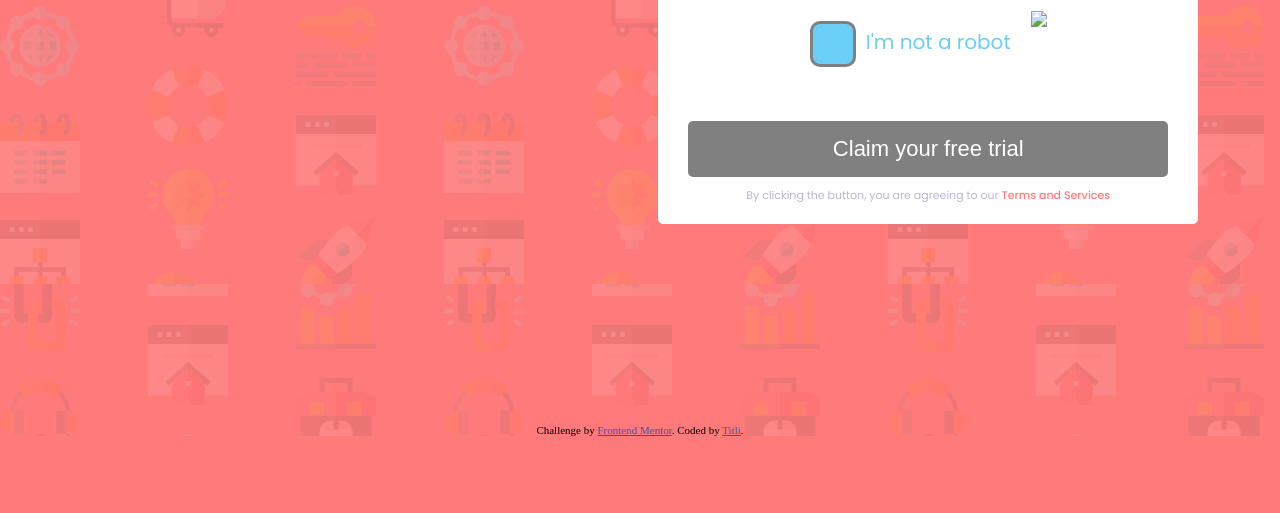
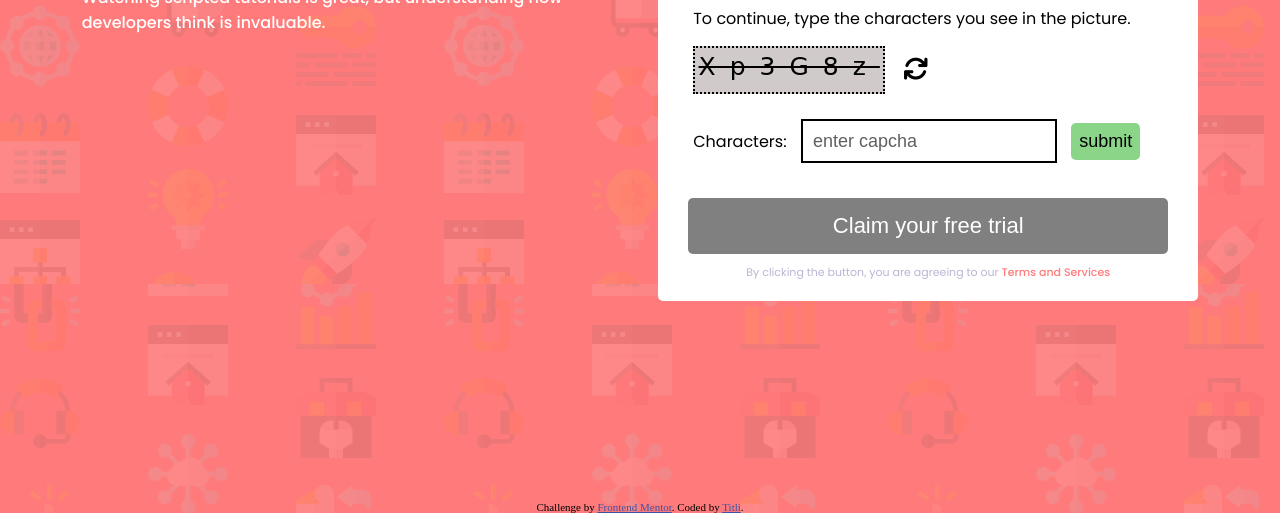
Before and after one commit to Titli007/random-number-recapcha, a plain HTML site: page index.html in a window 1280 px wide. Shown: the part 516-1029 px from the top of the page. Before the commit the page ends 952 px from the top, so only its background shows below. Drawn offline with Linux system fonts and the light colour scheme; a web font is replaced by a local one.

Commit message:
f commit

```diff
--- a/index.html
+++ b/index.html
@@ -8,8 +8,16 @@
 
   <link rel="icon" type="image/png" sizes="32x32" href="./images/favicon-32x32.png">
   <link rel="stylesheet" href="style.css">
+  <link rel="stylesheet" href="https://cdnjs.cloudflare.com/ajax/libs/font-awesome/6.4.0/css/all.min.css"/>
   <link rel="preconnect" href="https://fonts.googleapis.com">
   <link rel="preconnect" href="https://fonts.gstatic.com" crossorigin>
+  <link rel="preconnect" href="https://fonts.googleapis.com">
+<link rel="preconnect" href="https://fonts.gstatic.com" crossorigin>
+<link href="https://fonts.googleapis.com/css2?family=Big+Shoulders+Inline+Text:wght@200&display=swap" rel="stylesheet">
+
+<link rel="preconnect" href="https://fonts.googleapis.com">
+<link rel="preconnect" href="https://fonts.gstatic.com" crossorigin>
+<link href="https://fonts.googleapis.com/css2?family=Big+Shoulders+Inline+Text:wght@700&display=swap" rel="stylesheet">
   <link href="https://fonts.googleapis.com/css2?family=Poppins:wght@400;500;600;700&display=swap" rel="stylesheet">
   <title>Frontend Mentor | Intro component with sign up form</title>
 
@@ -80,15 +88,16 @@
             <span id="four" class="e" style="color: hsl(0, 100%, 74%);"></span>
           </div>
         </form>
-        <div class="tooltip" id="tip">
-          <span>reCAPCHA</span>
-        </div>
+
         <div class="capcha">
-          <!-- <div class="box"> -->
-          <p id="tick"><span id="bal">&#10004;</span></p>
-          <!-- </div> -->
-          <p id="checkbox-text">I'm not a robot</p>
-          <img id="capcha-icon" class="capcha-icon" src="./images/dVHQiE0t_400x400.png">
+          <p class="cap-text">To continue, type the characters you see in the picture.</picture></p>
+          <del id="random"></del>
+          <i onclick="randomNumber()" class="fa-solid fa-arrows-rotate"></i>
+          <div class="form">
+            <label id="capcha-lebel">Characters:</label>
+            <input id="capcha-input" type="text" placeholder="enter capcha">
+            <button onclick="submitCapcha()" id="cap-btn">submit</button>
+          </div>
         </div>
 
         <button class="btn" id="btn" disabled>
--- a/script.js
+++ b/script.js
@@ -2,6 +2,54 @@ let fname;
 let lname;
 let email;
 let pass;
+
+
+randomNumber();
+
+
+function submitCapcha(){
+    let x = document.getElementById('capcha-input').value;
+    let y = document.getElementById('random').innerHTML;
+    if(x === y){
+        console.log('true');
+        document.getElementById('btn').removeAttribute("disabled");
+        document.getElementById('btn').classList.remove('btn');
+        document.getElementById('btn').classList.add('btn-capcha');
+    }
+    else{
+        window.alert("Invalid capcha");
+        randomNumber();
+        document.getElementById('capcha-input').value="";
+    }
+}
+
+function randomNumber(){
+
+    const alphabet = "ABCDEFGHIJKLMNOPQRSTUVWXYZabcdefghijklmnopqrstuvwxyz";
+
+    let arr=[];
+    arr[0]=alphabet[Math.floor(Math.random() * alphabet.length)];
+    arr[1]=alphabet[Math.floor(Math.random() * alphabet.length)];
+    arr[2]=Math.floor(Math.random() * 10);
+    arr[3]=alphabet[Math.floor(Math.random() * alphabet.length)];
+    arr[4]=Math.floor(Math.random() * 10);
+    arr[5]=alphabet[Math.floor(Math.random() * alphabet.length)];
+
+    // console.log(arr);
+
+    let str=arr.join("");
+
+    // console.log(str);
+
+    document.getElementById('random').innerHTML=str;
+
+};
+
+
+let capchaText=document.getElementById('random');
+let capchaInput= document.getElementById('capcha-input');
+let submit= document.getElementById('cap-btn');
+
 
 
 
@@ -21,26 +69,7 @@ let pass;
 // }
 
 
-let tick=document.getElementById('tick');
-tick.addEventListener('click', () =>{
-    // tick.innerHTML="&#10004;";
-    tick.style.backgroundColor="white";
-    bal.style.opacity="1";
-    document.getElementById('btn').classList.add('btn-capcha');
-    document.getElementById('btn').classList.remove('btn');
-    if(tick.innerHTML === "&#10004;"){
-        document.getElementById('btn').removeAttribute("disabled", false);
-    }
-    else{
-        document.getElementById('btn').removeAttribute("disabled", true);
-    }
-});
-document.getElementById('capcha-icon').addEventListener('mouseover', () =>{
-    document.getElementById('tip').style.opacity="1";
-});
-document.getElementById('capcha-icon').addEventListener('mouseout', () =>{
-    document.getElementById('tip').style.opacity="0";
-});
+
 
 
 document.getElementById("btn").onclick = () => {
@@ -73,11 +102,13 @@ document.getElementById("btn").onclick = () => {
     }
     else{
         window.alert("YOUR ACCOUNT HAS BEEN SUCCESFULLY CREATED");
+        window.location.reload();
     }
 
     console.log(fname, lname, email, pass);
+
 };
 
 
 // console.log(document.getElementById("fname"));
-console.log(document.getElementsByClassName("f")[0]);
+// console.log(document.getElementsByClassName("f")[0]);
--- a/style.css
+++ b/style.css
@@ -124,66 +124,63 @@ body{
     color: white;
 }
 .capcha{
-    font-size: 20px;
-    color: gray;
-    padding: 20px;
-    margin: 10px;
-    border-radius: 20px;
     display: flex;
-    justify-content: center;
-    color: rgb(106, 206, 246);
+    flex-direction: column;
+    color: black;
+    margin: 15px;
+    position: relative;
 }
-#tick{
-    margin-right: 10px;
-    background-color: rgb(106, 206, 246);
-    width: 40px;
+.cap-text{
+    color: black;
+}
+#random{
+    color: black;
+    background-color: rgb(208, 202, 202);
     height: 40px;
     text-align: center;
-    color: gray;
-    border-radius: 10px;
-    font-size: 30px;
-    border: 3px solid gray;
+    width: 40%;
+    margin: 15px 0 15px 0;
+    padding-top: 4px;
+    border: 2px dotted black;
+    text-overflow: ellipsis;
+    white-space: nowrap;
+    overflow: hidden;
+    font-size: 25px;
+    font-family: 'Big Shoulders Inline Text', cursive;
+    /* text-decoration: line-through; */
+    letter-spacing: 14px;
 }
-#bal{
-    opacity: 0;
-    transition: all .4s ease-in-out;
+#capcha-input{
+    /* width: 90%; */
+    color: rgb(35, 34, 34);
+    border: 2px solid black;
+    height: 40px;
+    margin: 10px;
+    padding: 0 10px 0 10px;
+    font-size: 18px;
+}
+#capcha-input::placeholder{
+    font-size: 18px;
+    color: rgb(96, 96, 96);
+}
+.fa-solid{
+    position: absolute;
+    top: 50px;
+    left: 210px;
+    font-size: 25px;
+}
+.fa-solid:hover{
+    opacity: .5;
+    transition: all .3s ease-in-out;
     cursor: pointer;
 }
-#tick:hover{
-    background-color: white;
-    transition: all .3s ease-in-out;
-
+#cap-btn{
+    font-size: 18px;
+    background-color: rgb(139, 213, 137);
+    padding: 8px;
+    border-radius: 5px;
 }
-#checkbox-text{
-    padding-top: 6px;
+#cap-btn:hover{
+    opacity: .6;
+    transition: .3s ease-in-out;
 }
-#capcha-icon{
-    height: 70px;
-    margin-left: 20px;
-    margin-top: -10px;
-}
-.tooltip{
-    color: rgb(255, 255, 255);
-    /* visibility: hidden; */
-    background-color:black ;
-    display: inline-block;
-    padding: 3px;
-    border: 2px solid ;
-    font-size: 14px;
-    position: absolute;
-    right: 26.5em;
-    bottom: 17em;
-    opacity: 0;
-    transition: opacity 0.5s ease-in;
-    transition-delay: .1s;
-
-}
-.tooltip::after{
-    content: "";
-    position: absolute;
-    top: 100%;
-    left: 50%;
-    transform: translateX(-50%);
-    border: 10px solid;
-    border-color: #000 #0000 #0000 #0000;
-}
```
